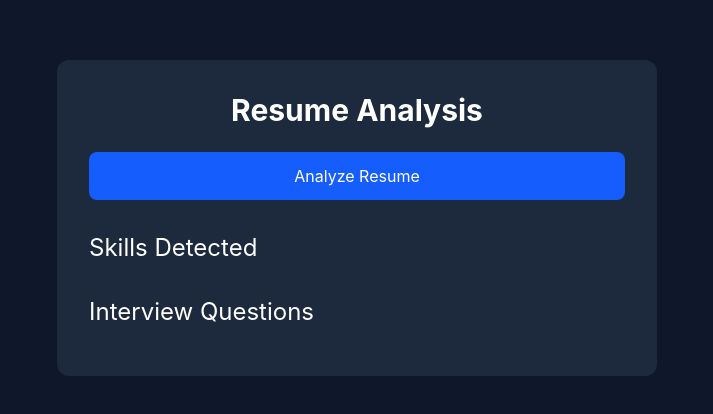
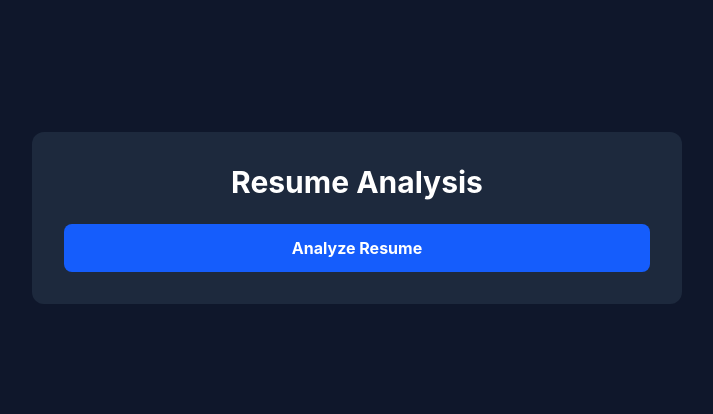
Before and after one commit to ShubhamMewara717/ai-interview-assistant, a React app in the folder frontend/: page /resume-analysis in a window 1280 px wide. Shown: the part 182-596 px from the top of the page, without its empty margins (283-996 px from the left). Built offline with nearby package versions, Linux system fonts and the light colour scheme; the HTML template or start-up script is replaced by a standard one.

Commit message:
Improve question generate system

```diff
--- a/frontend/src/pages/ResumeAnalysis.jsx
+++ b/frontend/src/pages/ResumeAnalysis.jsx
@@ -1,10 +1,11 @@
 import { useState } from "react";
+import { useNavigate } from "react-router-dom";
 
 function ResumeAnalysis() {
 
+  const navigate = useNavigate();
+
   const [skills, setSkills] = useState([]);
-  const [questions, setQuestions] = useState([]);
-
 
   const analyzeResume = async () => {
 
@@ -17,7 +18,6 @@ function ResumeAnalysis() {
       const data = await response.json();
 
       setSkills(data.skills);
-    setQuestions(data.questions);
 
     } catch {
 
@@ -26,80 +26,57 @@ function ResumeAnalysis() {
     }
 
   };
+
   return (
 
-    <div className="min-h-screen bg-slate-900 text-white flex justify-center items-center">
+    <div className="min-h-screen bg-slate-900 flex justify-center items-center">
 
-      <div className="bg-slate-800 p-8 rounded-xl w-[600px]">
+      <div className="bg-slate-800 p-8 rounded-xl w-[650px] text-white">
 
         <h1 className="text-3xl font-bold text-center mb-6">
-
           Resume Analysis
-
         </h1>
 
         <button
-
           onClick={analyzeResume}
-
-          className="bg-blue-600 w-full py-3 rounded-lg hover:bg-blue-700"
-
+          className="w-full bg-blue-600 hover:bg-blue-700 py-3 rounded-lg font-bold"
         >
-
           Analyze Resume
-
         </button>
 
-        <div className="mt-8">
+        {skills.length > 0 && (
 
-          <h2 className="text-2xl mb-4">
+          <>
 
+            <h2 className="text-2xl mt-8 mb-4 text-green-400">
               Skills Detected
-
             </h2>
 
-          {
+            <div className="grid grid-cols-2 gap-3">
 
-            skills.map((skill,index)=>(
+              {skills.map((skill, index) => (
 
                 <div
+                  key={index}
+                  className="bg-slate-700 p-3 rounded-lg text-center"
+                >
+                  ✅ {skill}
+                </div>
 
-                key={index}
-
-                className="bg-slate-700 p-3 rounded-lg mb-2"
-
-              >
-
-                ✅ {skill}
+              ))}
 
             </div>
 
-            ))
+            <button
+              onClick={() => navigate("/interview")}
+              className="mt-8 w-full bg-green-600 hover:bg-green-700 py-3 rounded-lg font-bold"
+            >
+              Start Interview
+            </button>
 
-          }
+          </>
 
-        </div>
-
-        <div className="mt-8">
-
-  <h2 className="text-2xl mb-4">
-    Interview Questions
-  </h2>
-
-  {
-    questions.map((question, index) => (
-
-      <div
-        key={index}
-        className="bg-slate-700 p-3 rounded-lg mb-2"
-      >
-        <b>Q{index + 1}.</b> {question}
-      </div>
-
-    ))
-  }
-
-</div>
+        )}
 
       </div>
 
```
Also changed, not shown: 2 other files (tests, documents, lock files or other folders). Lines whose indentation alone changed are shown as unchanged.
